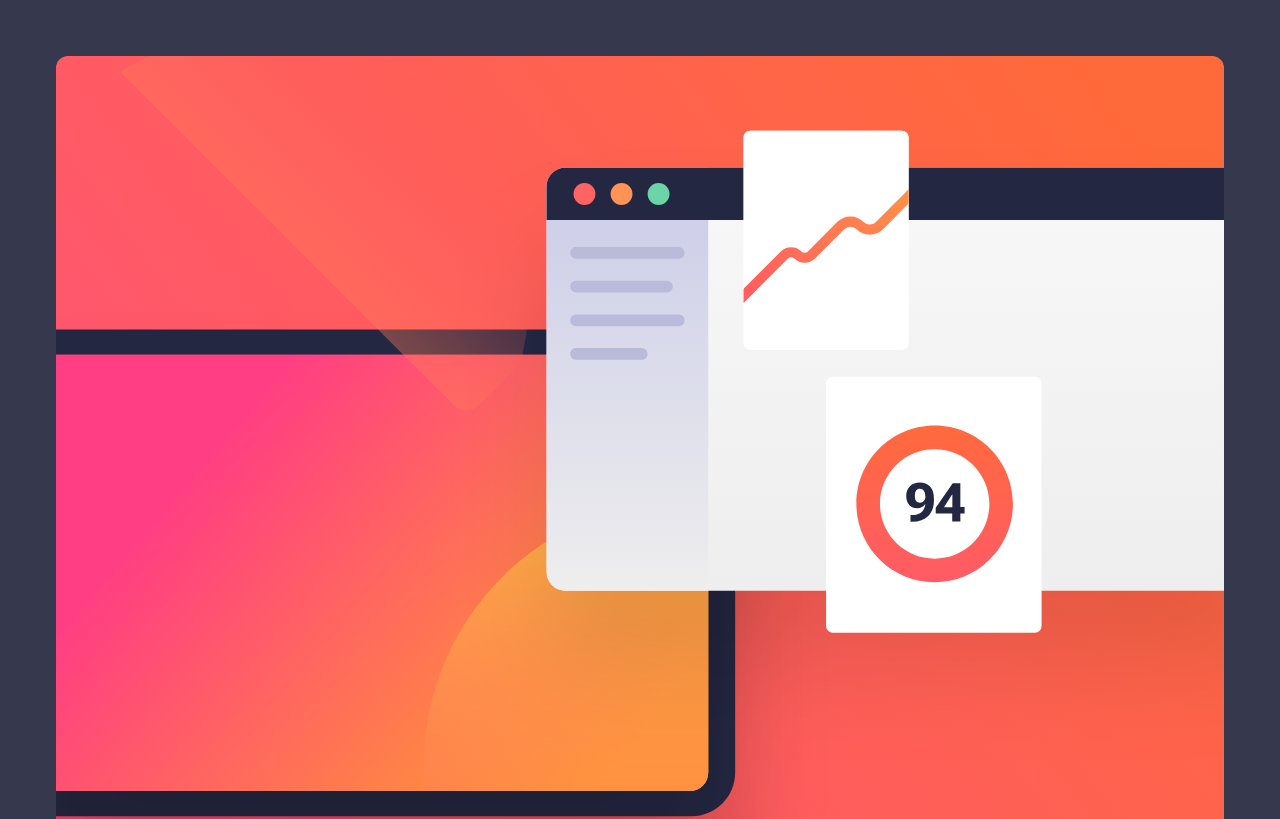
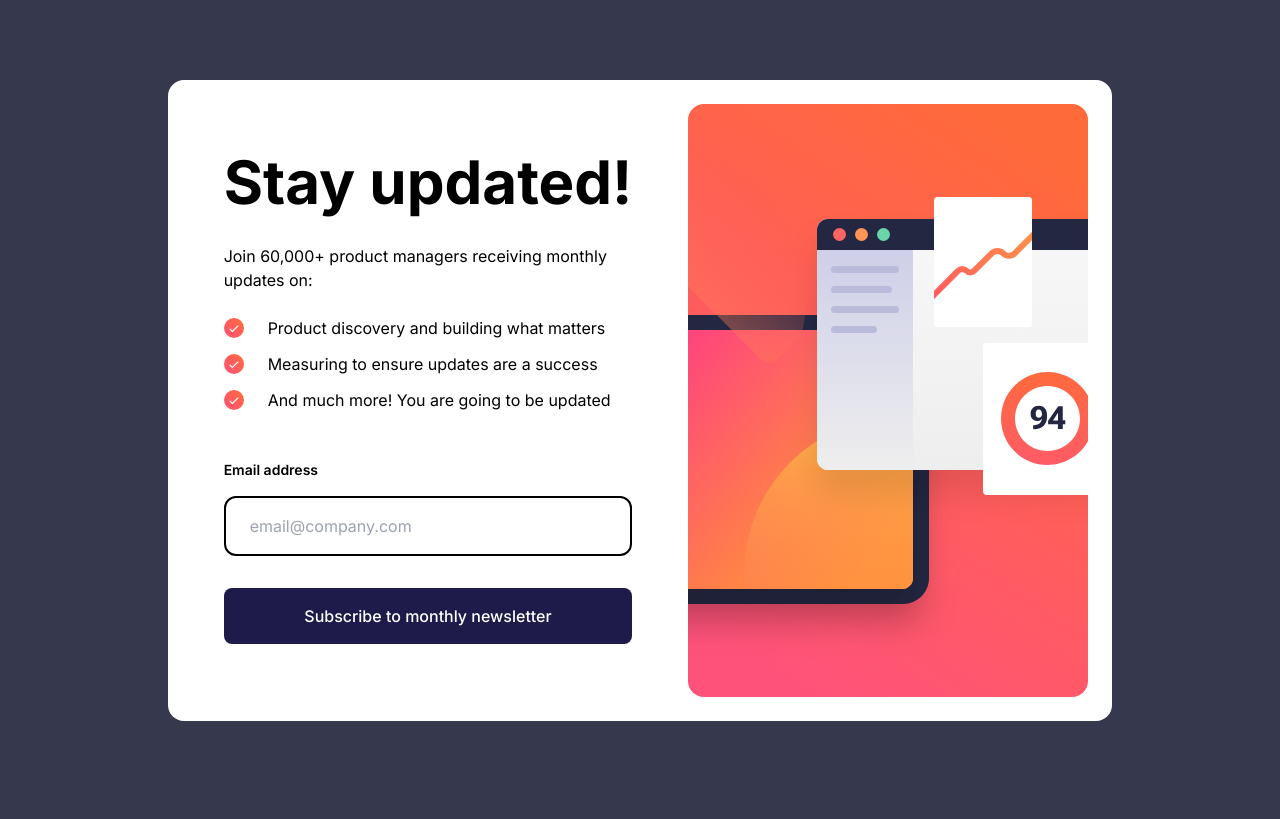
Before and after one commit to Gabrieluser430/newsletter-project, a Next.js app: page / in a window 1280 px wide. Shown: the top 819 px of the page. Built offline with nearby package versions, Linux system fonts and the light colour scheme.

Commit message:
conditional rendering with images and subscribed page for every screens

```diff
--- a/src/app/about/page.js
+++ /dev/null
@@ -1,17 +0,0 @@
-import Image from "next/image"
-import success from "../../../public/icon-success.svg"
-
-export default function about() {
-    return (
-        <div className="flex flex-row items-center justify-center h-screen">
-            <div className=" w-96 h-96 bg-white p-10 rounded-3xl">
-                <div className="w-10">
-                    <Image src={success} />
-                </div>
-                <h1 className="font-bold text-3xl mt-8">Thanks for subscribing!</h1>
-                <p className="font-medium mt-4 text-sm">A confirmation email has been sent to ash@loremcompany.com Plase open it and click the button inside to confirm your subscription.</p>
-                <button className="mt-4 bg-buttonColor px-20 py-2 rounded-lg text-white font-medium text-sm">Dismiss message</button>
-            </div>
-        </div>
-    )
-}
--- a/src/app/globals.css
+++ b/src/app/globals.css
@@ -8,6 +8,9 @@ body {
   padding: 0;
   background-color: #36384d;
   height: 100vh;
+  display: flex;
+  justify-content: center;
+  align-items: center;
 }
 
 * {
--- a/src/app/page.js
+++ b/src/app/page.js
@@ -1,28 +1,46 @@
 'use client'
 
+import {useEffect, useState} from "react"
+import success from '../../public/icon-success.svg'
 import { useRouter } from 'next/navigation'
 import Image from 'next/image'
 import mobile from "../../public/illustration-sign-up-mobile.svg"
-import success from '../../public/icon-success.svg'
-
-const handleClick = (event) => {
-  event.preventDefault()
-
-}
+import desktop from "../../public/illustration-sign-up-desktop.svg"
 
 export default function Home() {
+
+  const [windowWidth, setWindowWidth] = useState(window.innerWidth)
+  const [userEmail, setUserEmail] = useState('')
+
+  useEffect(() => {
+      const handleResize = () => {
+          setWindowWidth(window.innerWidth)
+          }
+
+      window.addEventListener('resize', handleResize)
+
+      return () => {
+          window.removeEventListener('resize', handleResize)
+          }
+      }, []
+  )
+
+  const handleSubmit = (event) => {
+      event.preventDefault()
+      router.push('/subscribed')
+  }
 
   const router = useRouter()
 
   return (
-    <div className="flex items-center justify-center p-14">
-    	<main className="h-screen w-screen bg-slate-200 rounded-2xl">
+    <div className="flex items-center justify-center">
+    	<main className=" bg-white rounded-2xl md:flex md:flex-row-reverse md:p-6">
         <div>
-          <Image src={mobile} width={'100%'} height={'100%'} className="w-full rounded-t-xl"/>
+          <Image src={windowWidth > 768 ? desktop : mobile}  objectFit="contain" className="w-full rounded-t-xl h-full" />
         </div>
-        <div className="px-6">
-          <h1 className="pt-12 pb-8 text-4xl font-bold">Stay updated!</h1>
-          <p className="pb-6">Join 60,000+ product managers receiving monthly updates on:</p>
+        <div className="px-6 lg:pl-8 lg:pr-14">
+          <h1 className="pt-12 pb-8 text-4xl font-bold lg:text-6xl">Stay updated!</h1>
+          <p className="pb-6 lg:w-96">Join 60,000+ product managers receiving monthly updates on:</p>
           <div className="flex flex-row items-center">
             <div>
               <Image src={success} className="w-5 mr-6"/>
@@ -33,7 +51,7 @@ export default function Home() {
             <div>
               <Image src={success} className="w-5 mr-6"/>
             </div>
-            <p>Measuring to ensure updates are a success</p>
+            <p className="py-3">Measuring to ensure updates are a success</p>
           </div>
           <div className="flex flex-row items-center">
             <div>
@@ -41,10 +59,19 @@ export default function Home() {
             </div>
             <p>And much more! You are going to be updated</p>
           </div>
-          <form className="pt-12 flex flex-col">
+          <form className="pt-12 flex flex-col" onSubmit={handleSubmit}>
             <label className="text-sm font-semibold">Email address</label>
-            <input className="px-6 py-4 rounded-xl border-black border-2 mt-4" placeholder="email@company.com"/>
-            <button className="bg-indigo-950 py-4 text-white rounded-lg mt-8 cursor-pointer font-medium" type="button" onClick={() => router.push('/about')}>
+            <input
+              className="px-6 py-4 rounded-xl border-black border-2 mt-4"
+              placeholder="email@company.com"
+              onChange={(event) => {
+                setUserEmail(event.target.value)
+              }}
+              value={userEmail}
+              type="email"
+              required
+            />
+            <button className="bg-indigo-950 py-4 text-white rounded-lg mt-8 cursor-pointer font-medium" type="submit">
               Subscribe to monthly newsletter
             </button>
           </form>
--- /dev/null
+++ b/src/app/subscribed/page.js
@@ -0,0 +1,22 @@
+'use client'
+
+import Image from "next/image"
+import success from "../../../public/icon-success.svg"
+import { useRouter } from 'next/navigation'
+
+export default function subscribed() {
+    const router = useRouter();
+
+    return (
+        <div className="flex flex-row items-center justify-center h-screen">
+            <div className=" w-96 h-96 bg-white p-10 rounded-3xl">
+                <div className="w-10 lg:w-12">
+                    <Image src={success} />
+                </div>
+                <h1 className="font-bold text-3xl mt-8 md:text-4xl lg:text-5xl lg:mt-6">Thanks for subscribing!</h1>
+                <p className="font-medium mt-4 text-sm">A confirmation message has been sent to your email. Please open it and click the button inside to confirm your subscription.</p>
+                <button className="mt-7 bg-buttonColor px-20 py-3 rounded-lg text-white font-medium text-sm" onClick={() => router.push("/")}>Dismiss message</button>
+            </div>
+        </div>
+    )
+}
```
